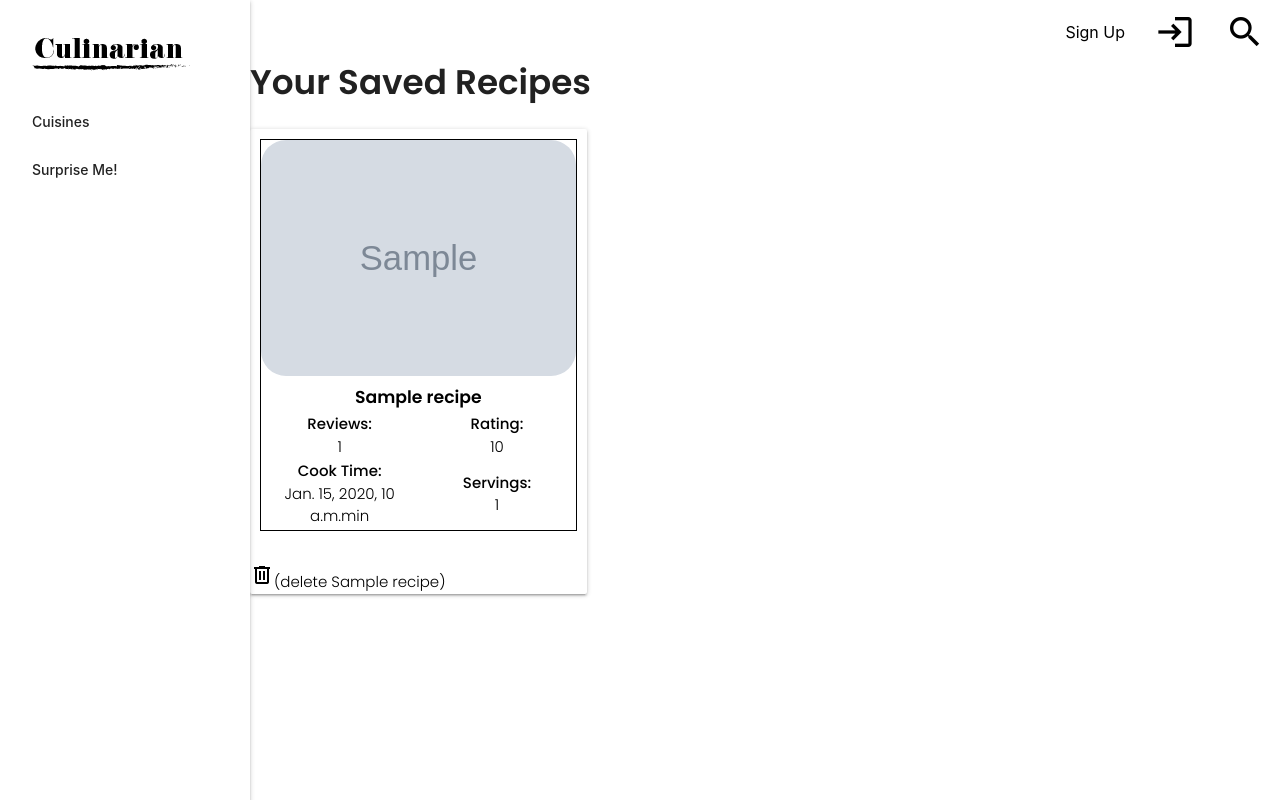
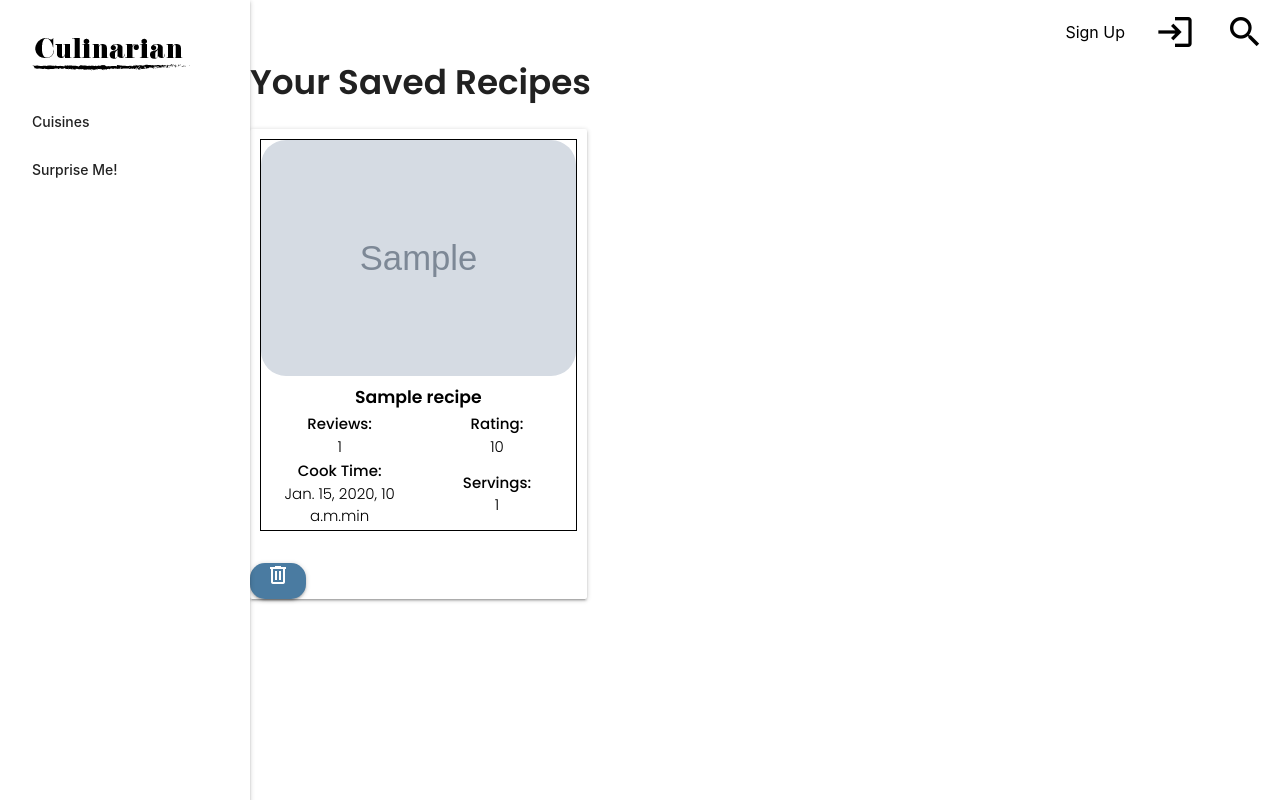
Before and after one commit to tungolra/project-3, a Django app: template djangorecipes/main_app/templates/recipes/index.html in a window 1280 px wide. Run offline with Django 4.2, Linux system fonts and the light colour scheme; the template is opened without the code that fills it: most values are stand-ins (such as "Sample title", 1, 10 or a date in 2020); grey boxes marked "Sample" are stand-in pictures.

Commit message:
add card grid,style to recipe/index.html

```diff
--- a/djangorecipes/main_app/templates/recipes/index.html
+++ b/djangorecipes/main_app/templates/recipes/index.html
@@ -41,10 +41,10 @@
       >
       <br />
       <a href="{% url 'delete_recipe' recipe.id %}"
-        ><span class="material-symbols-outlined" style="position: inherit">
-          delete </span
-        >(delete {{recipe.name}})</a
-      >
+        ><span class="material-symbols-outlined btn" style="position: inherit">
+          delete
+        </span>
+      </a>
     </div>
   </div>
   {%endfor%}
```
